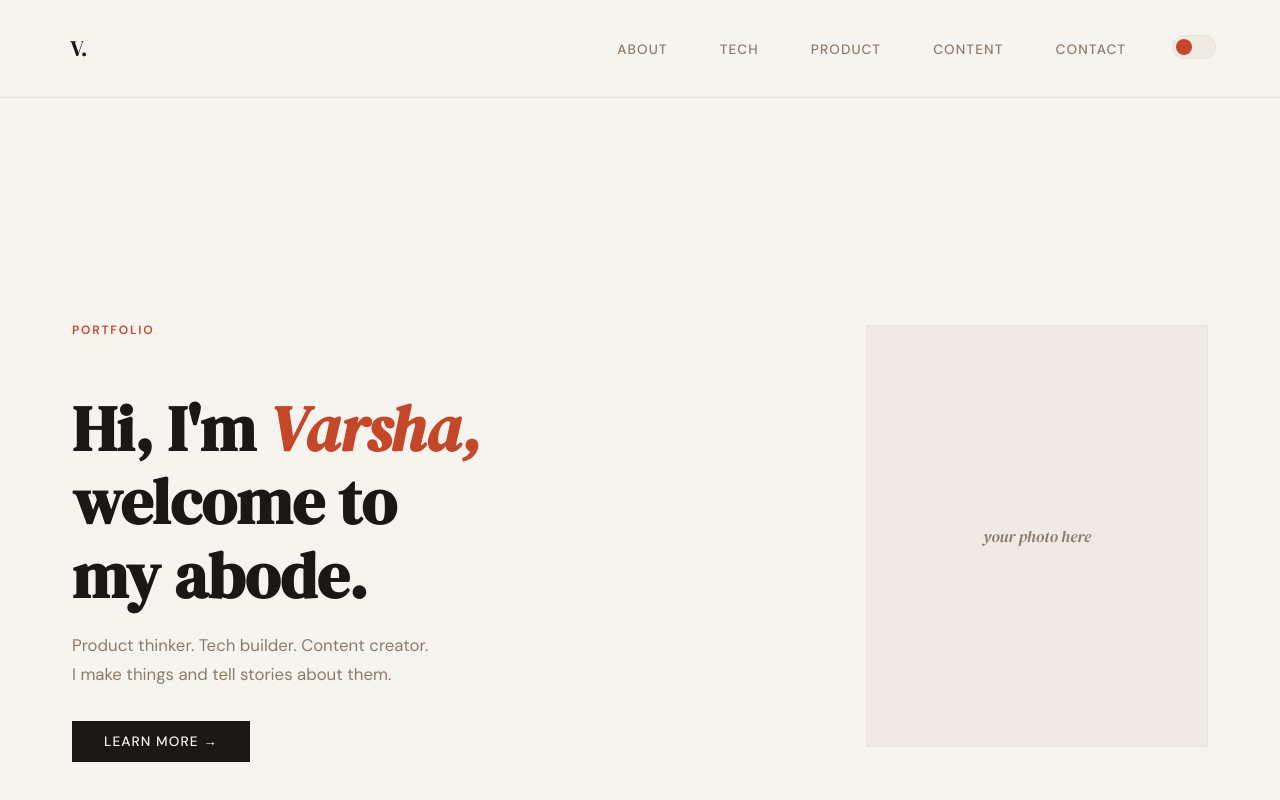
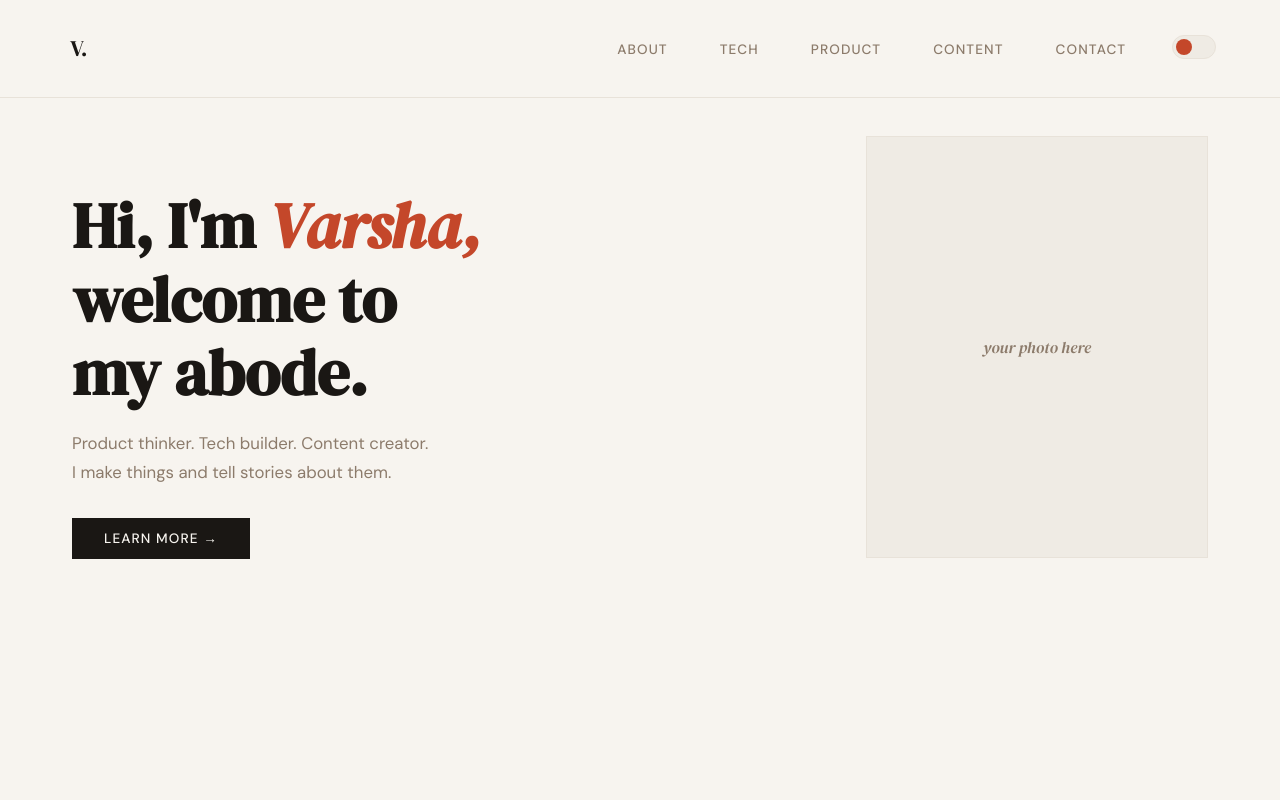
Before and after one commit to svarshaaaaa/portfolio, a Next.js app: page / in a window 1280 px wide. Shown: the top 800 px of the page. Built offline with nearby package versions, Linux system fonts and the light colour scheme.

Commit message:
additional changes

```diff
--- a/src/components/HomePage.jsx
+++ b/src/components/HomePage.jsx
@@ -9,22 +9,12 @@ export default function Home({ setActivePage }) {
         padding: "8rem 4rem 5rem",
         display: "flex",
         flexDirection: "row",
-        alignItems: "center",
+        alignItems: "flex-start",
         gap: "4rem",
       }}
     >
       {/* Text */}
       <div style={{ flex: 1 }}>
-        <p style={{
-          fontSize: "0.75rem",
-          letterSpacing: "0.15em",
-          textTransform: "uppercase",
-          color: "var(--accent)",
-          fontWeight: 600,
-          marginBottom: "1rem",
-        }}>
-          Portfolio
-        </p>
         <h1 style={{
           fontFamily: "'DM Serif Display', serif",
           fontSize: "clamp(2.8rem, 5vw, 4.5rem)",
```
